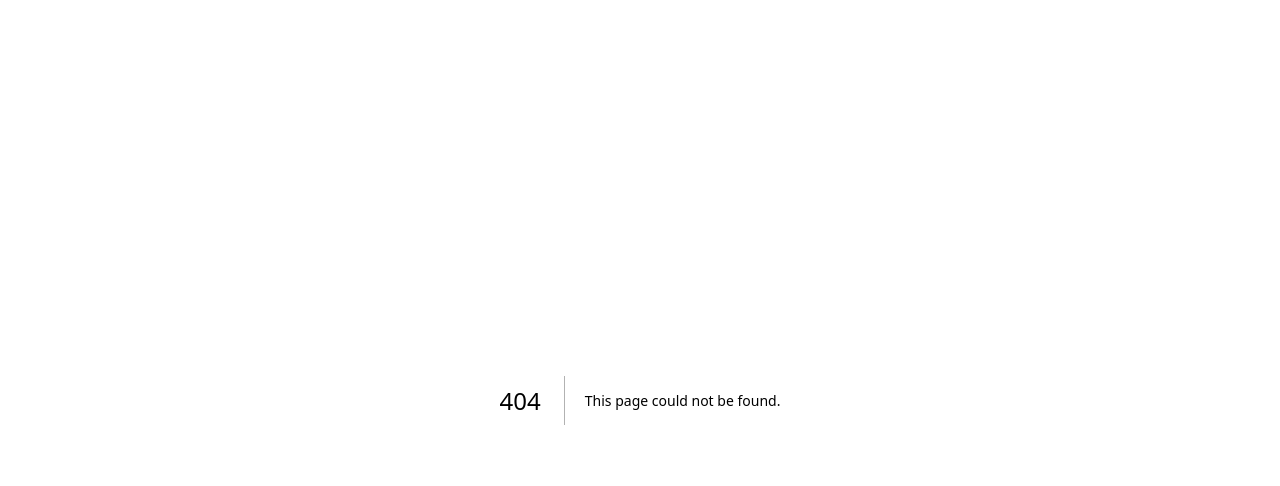
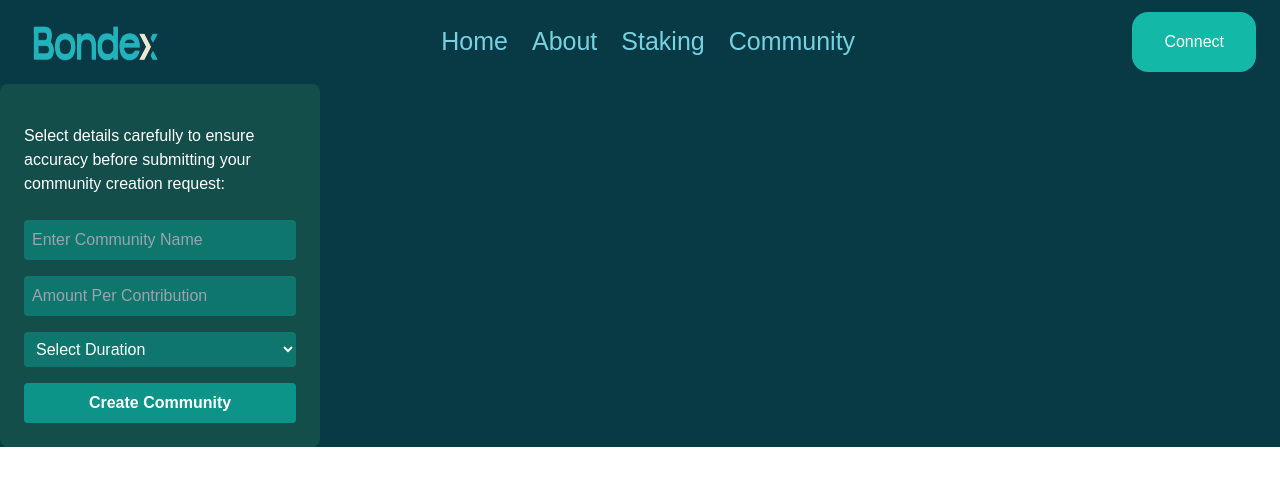
Before and after one commit to Estheraiyeola/bondex, a Next.js app in the folder bondex/: page /community/esusu/createCommunity in a window 1280 px wide. Before the commit this address had no page. Shown: the top 486 px of the page. Built offline with nearby package versions, Linux system fonts and the light colour scheme.

Commit message:
added code

```diff
--- a/bondex/app/about/page.tsx
+++ b/bondex/app/about/page.tsx
@@ -8,19 +8,9 @@ export default function Page(){
     return(
         <div>
             <Navbar/>
-            <div className={'bg-[#073A45] px-[24px] pb-5'}>
-                <div className={'bg-[#073A45] mb-10'}>
-                    <div className={'flex justify-between px-10'}>
-                        <div className={'flex flex-col justify-center items-start w-full'}>
-                            <p className={'ml-4 text-[13px] mb-5 md:text-[40px]'}>About</p>
-                            <Image src={logo} alt={'bondexLogo'}
-                                   className={'left-[-7] w-[120px] h-[60px] md:h-[120px] md:w-[300px]'}/>
-                        </div>
-                        <Image src={heroImage} alt={'heroImage'} className={'h-[200px] w-[200px] md:h-[400px] md:w-[400px]'}/>
-                    </div>
-                </div>
-                <p className={' whitespace-nowrap overflow-hidden justify-center flex text-[15px] md:text-2xl font-bold  text-[#089A8C]'}>Bondex <span
-                    className={'ml-2 text-[15px] md:text-2xl text-white font-bold'}>Mission And Vision</span></p>
+            <div className={'bg-[#073A45] pt-10 px-[24px] pb-5'}>
+                <p className={' text-left whitespace-nowrap overflow-hidden justify-center flex text-[15px] md:text-2xl font-bold  text-[#089A8C]'}>Bondex <span
+                    className={'ml-2  text-[15px] md:text-2xl text-white font-bold'}>Mission And Vision</span></p>
 
                 <div className={' justify-center whitespace-normal overflow-hidden text-center p-3 mt-10 px-10'}>
                     <div className={'bg-[#09A896] p-8 overflow-visible'}>
@@ -52,7 +42,7 @@ export default function Page(){
                             growth, and social impact.</p>
                     </div>
                 </div>
-                <div className={'text-center mt-[60px]'}>
+                <div className={'text-center mt-[60px] mx-[230px]'}>
                     <p className={'text-[#09A896] font-extrabold text-3xl'}>Bondex <span
                         className={'text-white font-extrabold text-3xl'}>Team Member</span></p>
                     <div className={'mt-8 mb-10'}>
--- /dev/null
+++ b/bondex/app/community/esusu/createCommunity/page.tsx
@@ -0,0 +1,44 @@
+'use client';
+import React, { useState } from 'react';
+import CreateCommunity from '../../../../components/community/createCommunity';
+import Navbar from "../../../../components/navbar/Navbar";
+
+export default function Page(){
+    const [communityName, setCommunityName] = useState('');
+    const [amountPerContribution, setAmountPerContribution] = useState('');
+    const [duration, setDuration] = useState('');
+
+    const handleCommunityNameChange = (e: React.ChangeEvent<HTMLInputElement>) => {
+        setCommunityName(e.target.value);
+    };
+
+    const handleAmountPerContributionChange = (e: React.ChangeEvent<HTMLInputElement>) => {
+        setAmountPerContribution(e.target.value);
+    };
+
+    const handleDurationChange = (e: React.ChangeEvent<HTMLSelectElement>) => {
+        setDuration(e.target.value);
+    };
+
+    const handleSubmit = () => {
+        // Handle form submission logic here
+        console.log('Community Created:', { communityName, amountPerContribution, duration });
+    };
+
+    return (
+
+        <div className={'bg-[#073A45]'}>
+            <Navbar/>
+            <CreateCommunity
+                communityName={communityName}
+                amountPerContribution={amountPerContribution}
+                duration={duration}
+                onCommunityNameChange={handleCommunityNameChange}
+                onAmountPerContributionChange={handleAmountPerContributionChange}
+                onDurationChange={handleDurationChange}
+                onSubmit={handleSubmit}
+            />
+        </div>
+
+    );
+}
--- a/bondex/components/community/T&C.tsx
+++ b/bondex/components/community/T&C.tsx
@@ -1,6 +1,4 @@
 import React from 'react';
-import tickIcon from '../../public/comunity/tickIcon.png';
-import Image from 'next/image';
 interface TACProps {
     header: string;
     content: string;
@@ -12,10 +10,7 @@ const TAC: React.FC<TACProps> = ({ header, content, buttonText }) => {
         <div className="max-w-4xl mx-auto p-6 bg-white shadow-md rounded-lg">
             <h1 className="text-lg md:text-3xl font-bold text-[#073A45] mb-4">{header}</h1>
             <p className="text-lg text-gray-600 mb-6">{content}</p>
-            <div>
-                <Image src={tickIcon} alt={'tickImage'}/>
-                <p>By checking this box, I agree to the <span className={'text-[#073A45]'}>Terms and Conditions</span> and <span className={'text-[#073A45]'}>Privacy Policy</span></p>
-            </div>
+
             {buttonText && (
                 <div className="flex text-white text-center justify-center">
                     <button className="mt-4">{buttonText}</button>
--- /dev/null
+++ b/bondex/components/community/createCommunity.tsx
@@ -0,0 +1,61 @@
+
+import React from 'react';
+
+interface CreateCommunityProps {
+    communityName: string;
+    amountPerContribution: string;
+    duration: string;
+    onCommunityNameChange: (e: React.ChangeEvent<HTMLInputElement>) => void;
+    onAmountPerContributionChange: (e: React.ChangeEvent<HTMLInputElement>) => void;
+    onDurationChange: (e: React.ChangeEvent<HTMLSelectElement>) => void;
+    onSubmit: () => void;
+}
+
+const CreateCommunity: React.FC<CreateCommunityProps> = ({
+                                                             communityName,
+                                                             amountPerContribution,
+                                                             duration,
+                                                             onCommunityNameChange,
+                                                             onAmountPerContributionChange,
+                                                             onDurationChange,
+                                                             onSubmit,
+                                                         }) => {
+    return (
+        <div className="bg-teal-900   p-6 rounded-lg w-80 mx-aut text-white">
+            <h2 className="text-2xl font-bold mb-4">{communityName}</h2>
+            <p className="text-base mb-6">
+                Select details carefully to ensure accuracy before submitting your community creation request:
+            </p>
+            <input
+                type="text"
+                value={communityName}
+                onChange={onCommunityNameChange}
+                placeholder="Enter Community Name"
+                className="block w-full p-2 mb-4 rounded bg-teal-700 border-none"
+            />
+            <input
+                type="text"
+                value={amountPerContribution}
+                onChange={onAmountPerContributionChange}
+                placeholder="Amount Per Contribution"
+                className="block w-full p-2 mb-4 rounded bg-teal-700 border-none"
+            />
+            <select
+                value={duration}
+                onChange={onDurationChange}
+                className="block w-full p-2 mb-4 rounded bg-teal-700 border-none"
+            >
+                <option>Select Duration</option>
+                {/* Add more options here */}
+            </select>
+            <button
+                onClick={onSubmit}
+                className="block w-full p-2 rounded bg-teal-600 hover:bg-teal-500 font-bold"
+            >
+                Create Community
+            </button>
+        </div>
+    );
+}
+
+export default CreateCommunity;
--- a/bondex/components/community/modal/esusu/Esusu.tsx
+++ b/bondex/components/community/modal/esusu/Esusu.tsx
@@ -1,14 +1,21 @@
-import React from 'react';
+'use client';
+import React, { useState } from 'react';
 import TAC from '../../../community/T&C';
+import Link from 'next/link';
 
 export default function EsusuCommunity() {
+    const [isChecked, setIsChecked] = useState(false);
+
+    const handleCheckboxChange = () => {
+        setIsChecked(!isChecked);
+    };
+
     return (
-        <div className="min-h-screen bg-[#073A45] flex flex-col items-center justify-center">
-            <p className="pb-6 w-full text-center font-bold text-[13px] md:text-lg text-white">Esusu</p>
-            <div className="w-full max-w-2xl px-4 bg-[#001F3F] text-white rounded-lg">
+        <div className="min-h-screen flex flex-col items-center justify-center" style={{ backgroundColor: '#6FE2CE' }}>
+            <div className="relative w-full max-w-2xl py-4 px-8 bg-[#001F3F] text-white rounded-lg">
+                <p className="pb-6 w-full text-center md:font-extrabold font-bold text-[13px] md:text-xl text-white">Esusu</p>
                 <TAC
                     header="Terms and Conditions"
-                    buttonText="Proceed"
                     content={`
                         Contribution Amount: Each member is required to contribute a minimum of 50 SUI per cycle.
 
@@ -30,6 +37,34 @@ export default function EsusuCommunity() {
                         Privacy Policy: The platform collects and uses personal data in accordance with its privacy policy.
                     `}
                 />
+                <div className={'flex justify-between   mt-5 '}>
+                    <div className="flex justify-items-center justify-center mb-6">
+                        <input
+                            type="checkbox"
+                            id="terms-checkbox"
+                            className="mr-2 w-6 h-6"
+                            checked={isChecked}
+                            onChange={handleCheckboxChange}
+                        />
+                        <label htmlFor="terms-checkbox" className="text-sm md:text-base">
+                            I agree to the Terms and Conditions
+                        </label>
+                    </div>
+                    {/*provide the link to esusu page*/}
+                    <Link href={'/community/esusu/createCommunity'}>
+                        <div className="flex justify-end">
+                            <button
+                                disabled={!isChecked}
+                                className={`px-5 py-2 rounded text-white md:text-[15px] text-[12px] ${
+                                    isChecked ? 'bg-[#09A896] cursor-pointer' : 'bg-gray-400 cursor-not-allowed'
+                                }`}>
+                                Proceed
+                            </button>
+                        </div>
+                    </Link>
+
+                </div>
+
             </div>
         </div>
     );
```
Also changed, not shown: 1 other file (tests, documents, lock files or other folders).
